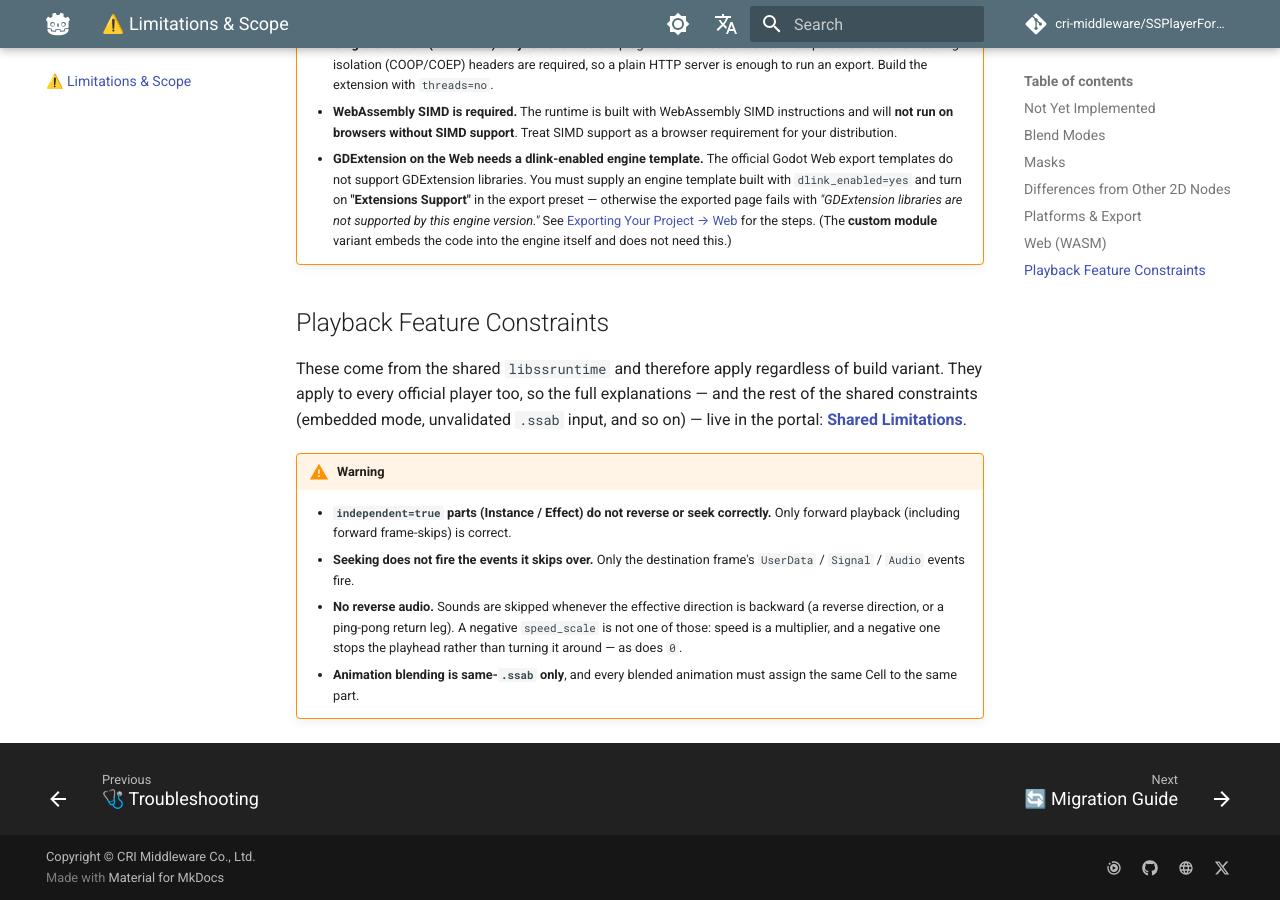
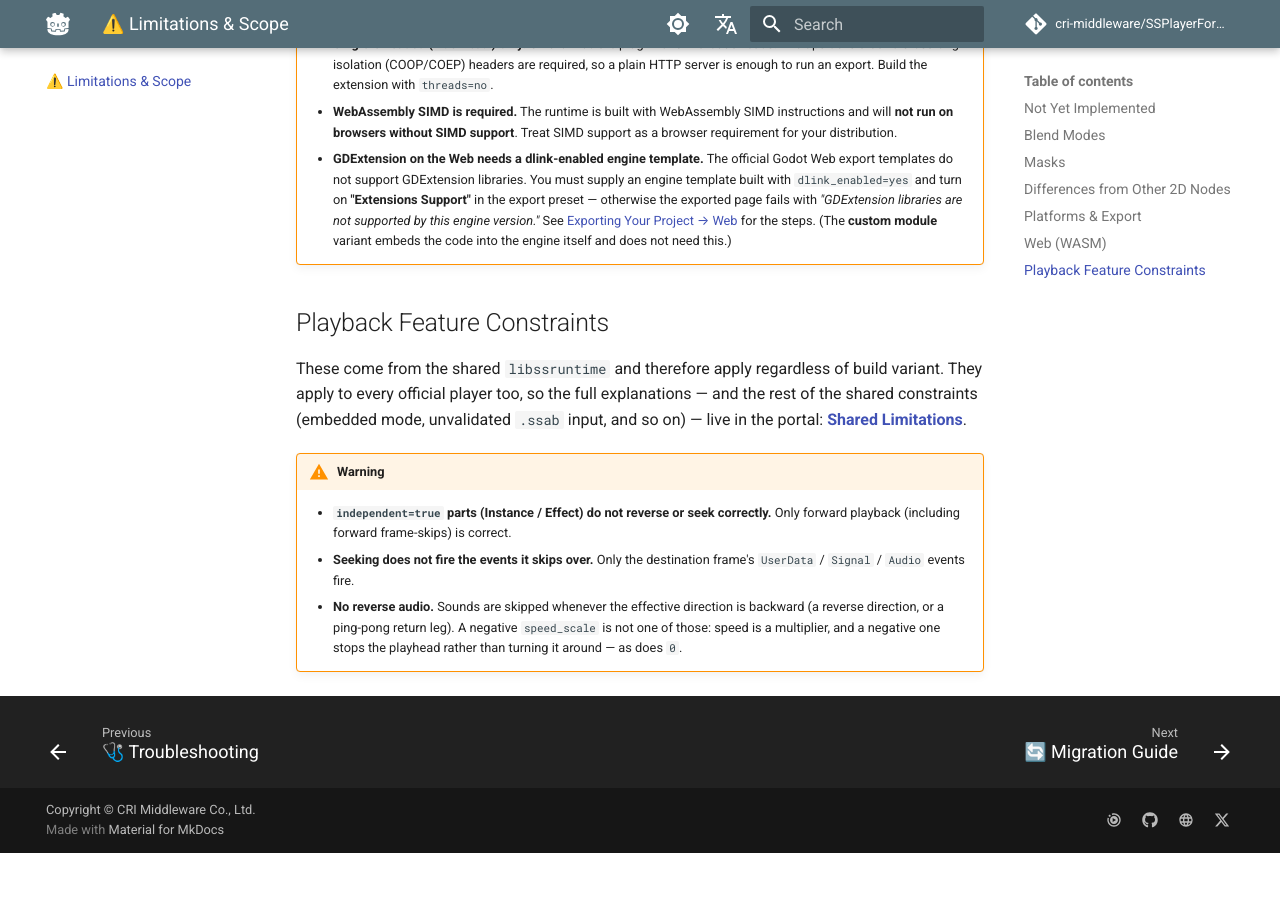
Before and after one commit to SpriteStudio/SSPlayerForGodot, an MkDocs documentation site: the page built from docs/en/limitations.md, in a window 1280 px wide and 900 px high, scrolled down 2464 px. Built offline with MkDocs 1.6.1 and Material for MkDocs 9.7.7, drawn with Linux system fonts in a browser that asks for light colours; comment, search, counter and statistics services are not loaded; after the commit the page ends 3317 px from its top, so only the background shows below that.

Commit message:
docs: drop the animation-blending line from the limitations pages
The line described a constraint of a feature this player does not have.
Nothing in ss_player/ calls ss_runtime_crossfade, ss_runtime_set_track_animation,
ss_runtime_add_track_source or ss_runtime_fade_track, and SpriteStudioPlayer2D
has no track or crossfade method (git grep finds none outside ROADMAP.md).
ROADMAP.md lists "Motion blending / crossfade" as an open item and carries the
feature; the same-.ssab and same-Cell constraints belong with it once it
ships. Removed from docs/en and docs/ja.

```diff
--- a/docs/en/limitations.md
+++ b/docs/en/limitations.md
@@ -65,4 +65,3 @@ constraints (embedded mode, unvalidated `.ssab` input, and so on) — live in th
 > - **`independent=true` parts (Instance / Effect) do not reverse or seek correctly.** Only forward playback (including forward frame-skips) is correct.
 > - **Seeking does not fire the events it skips over.** Only the destination frame's `UserData` / `Signal` / `Audio` events fire.
 > - **No reverse audio.** Sounds are skipped whenever the effective direction is backward (a reverse direction, or a ping-pong return leg). A negative `speed_scale` is not one of those: speed is a multiplier, and a negative one stops the playhead rather than turning it around — as does `0`.
-> - **Animation blending is same-`.ssab` only**, and every blended animation must assign the same Cell to the same part.
```
Also changed, not shown: docs/ja/limitations.md (+0 -1 lines).
